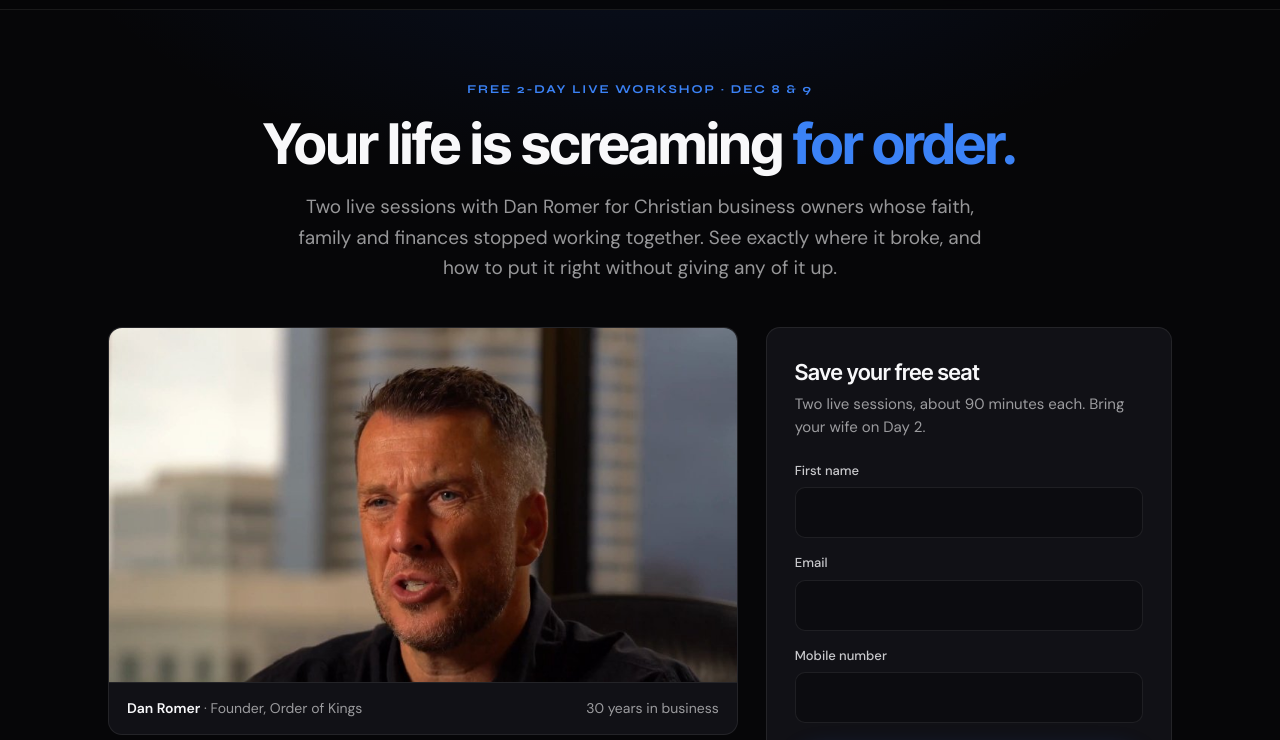
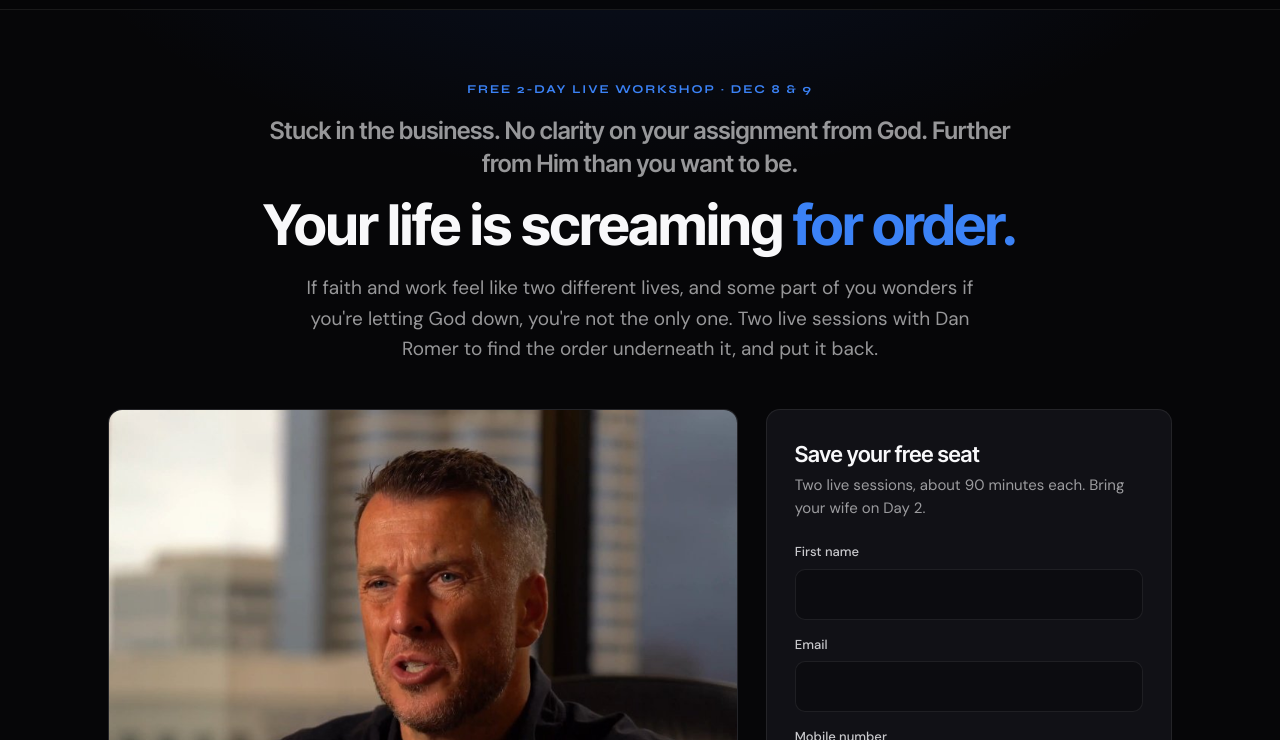
Before and after one commit to CharlesRomer/order-of-kings-site, a plain HTML site: page event/index.html in a window 1280 px wide. Shown: the part 59-799 px from the top of the page. Drawn offline with Linux system fonts and the light colour scheme.

Commit message:
New hero headline and subheadline
Three short pain lines set above the hook ("Your life is screaming for
order."), plus the new faith-and-work subheadline. "evenings" kept as
"sessions" since the event is at 10am PT.

Co-Authored-By: Claude Opus 5.5 <noreply@anthropic.com>

```diff
--- a/event/event.css
+++ b/event/event.css
@@ -259,3 +259,5 @@ strong { font-weight: 600; color: var(--white); }
 .proof-quote { font-family: var(--font-title); font-size: clamp(22px, 2.6vw, 28px); font-weight: 600; line-height: 1.35; letter-spacing: -0.01em; color: var(--white); }
 .proof-who { margin-top: 12px; font-size: 14px; color: var(--white-40); }
 .proof-body { margin-top: 22px; color: var(--white-60); }
+/* Headline: three short pain lines above the main hook */
+.hero-h1 .pains { display: block; max-width: 760px; margin: 0 auto 14px; font-size: clamp(19px, 2vw, 24px); line-height: 1.4; font-weight: 600; letter-spacing: -0.01em; color: var(--white-60); }
--- a/event/index.html
+++ b/event/index.html
@@ -33,8 +33,11 @@
     <div class="container">
       <div class="hero-head">
         <span class="label">Free 2-day live workshop · <span data-fill="dates-short">Dec 8 &amp; 9</span></span>
-        <h1 class="h1">Your life is screaming <span class="accent">for order.</span></h1>
-        <p class="lead">Two live sessions with Dan Romer for Christian business owners whose faith, family and finances stopped working together. See exactly where it broke, and how to put it right without giving any of it up.</p>
+        <h1 class="h1 hero-h1">
+          <span class="pains">Stuck in the business. No clarity on your assignment from God. Further from Him than you want to be.</span>
+          Your life is screaming <span class="accent">for order.</span>
+        </h1>
+        <p class="lead">If faith and work feel like two different lives, and some part of you wonders if you're letting God down, you're not the only one. Two live sessions with Dan Romer to find the order underneath it, and put it back.</p>
       </div>
 
       <div class="hero-grid">
```
